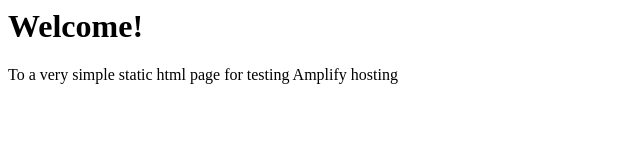
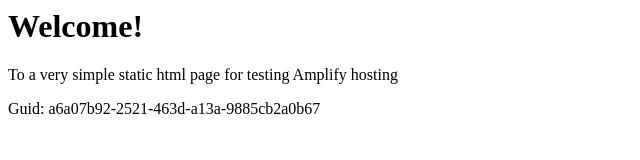
Before and after one commit to aws-aemilia-icn/Github-PR-Commit-Integration-Test-DoNotTouch-Gith-OKSLNVO2-v1-prod-ap-northeast-2, a website: page src/index.html in a window 1280 px wide. Shown: the whole page, without its empty margins (0-640 px from the left). Drawn offline with Linux system fonts and the light colour scheme.

Commit message:
commit from integ tests

```diff
--- a/src/index.html
+++ b/src/index.html
@@ -1,3 +1,5 @@
+
+
 <html lang="en">
 
 <head>
@@ -10,6 +12,6 @@
 <body>
     <h1>Welcome!</h1>
     <p>To a very simple static html page for testing Amplify hosting</p>
-</body>
+    <p>Guid: a6a07b92-2521-463d-a13a-9885cb2a0b67</p></body>
 
 </html>
```
